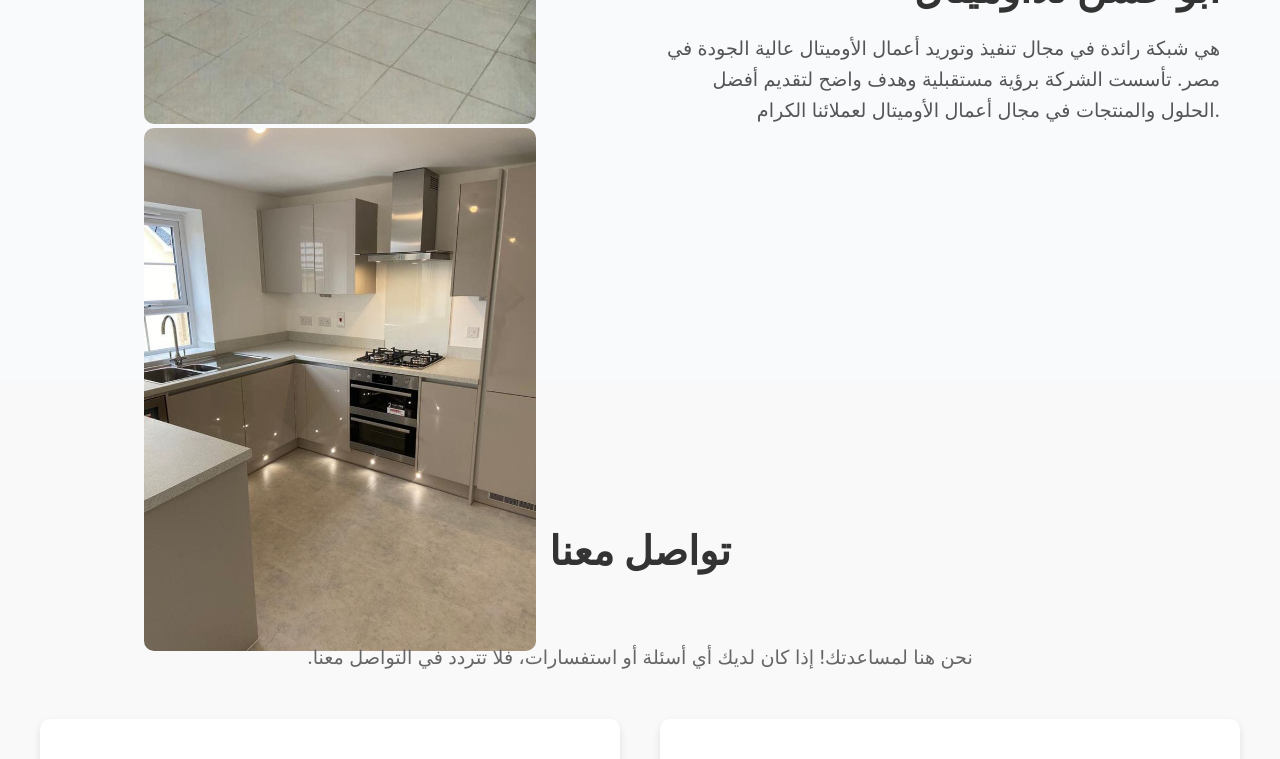
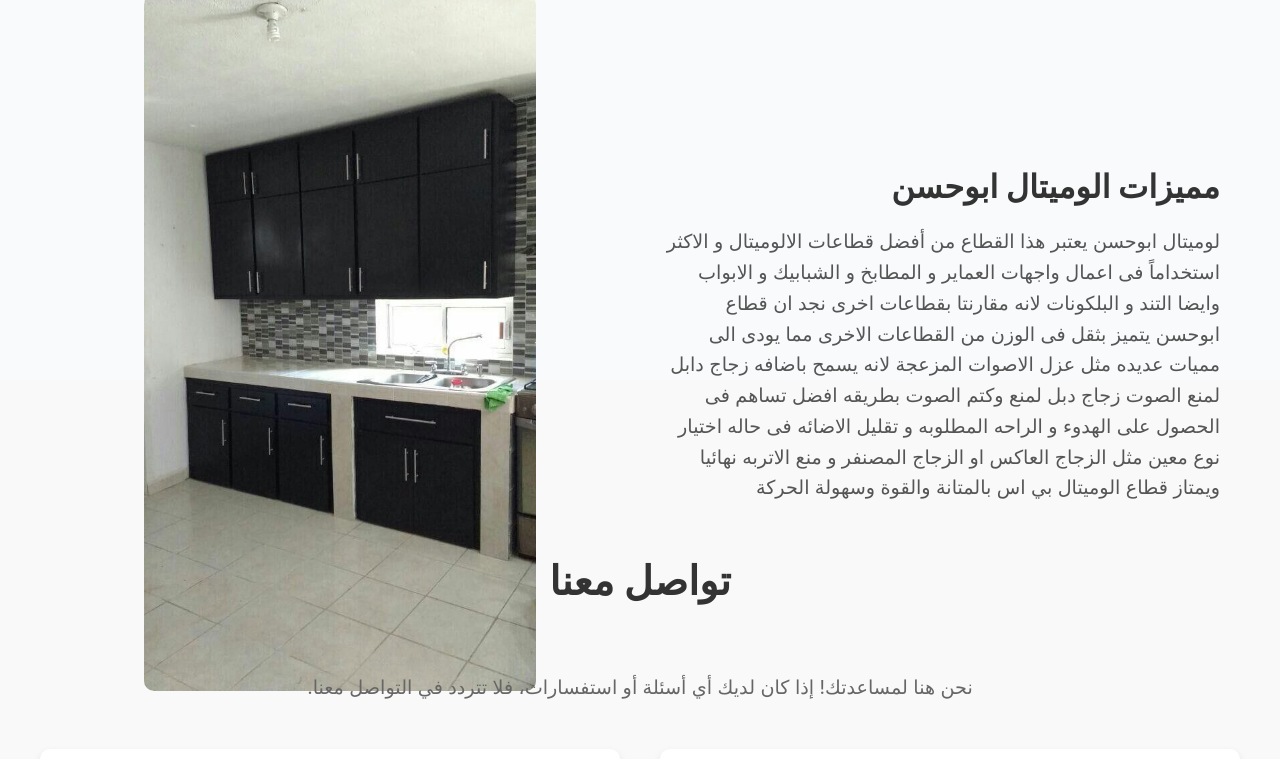
Before and after one commit to Belal-oo/Alumetal_portfolio, a React (Create React App) app in the folder abo_hassan/: page / in a window 1280 px wide. Shown: the part 2020-2779 px from the top of the page. Built offline with nearby package versions, Linux system fonts and the light colour scheme.

Commit message:
day3.2-B

```diff
--- a/abo_hassan/src/aboutUs.jsx
+++ b/abo_hassan/src/aboutUs.jsx
@@ -10,7 +10,6 @@ const AboutUs = () => {
       </MainHeader>
       <Content>
         <ImageContainer>
-          <Image src={photo} alt="" />
           <Image src={photo2} alt="" />
         </ImageContainer>
         <TextContainer>
@@ -19,6 +18,25 @@ const AboutUs = () => {
             هي شبكة رائدة في مجال تنفيذ وتوريد أعمال الأوميتال عالية الجودة في
             مصر. تأسست الشركة برؤية مستقبلية وهدف واضح لتقديم أفضل الحلول
             والمنتجات في مجال أعمال الأوميتال لعملائنا الكرام.
+          </Paragraph>
+        </TextContainer>
+      </Content>
+      <Content>
+        <ImageContainer>
+          <Image src={photo} alt="" />
+        </ImageContainer>
+        <TextContainer>
+          <Title>مميزات الوميتال ابوحسن </Title>
+          <Paragraph>
+            لوميتال ابوحسن يعتبر هذا القطاع من أفضل قطاعات الالوميتال و الاكثر
+            استخداماً فى اعمال واجهات العماير و المطابخ و الشبابيك و الابواب
+            وايضا التند و البلكونات لانه مقارنتا بقطاعات اخرى نجد ان قطاع ابوحسن
+            يتميز بثقل فى الوزن من القطاعات الاخرى مما يودى الى مميات عديده مثل
+            عزل الاصوات المزعجة لانه يسمح باضافه زجاج دابل لمنع الصوت زجاج دبل
+            لمنع وكتم الصوت بطريقه افضل تساهم فى الحصول على الهدوء و الراحه
+            المطلوبه و تقليل الاضائه فى حاله اختيار نوع معين مثل الزجاج العاكس
+            او الزجاج المصنفر و منع الاتربه نهائيا ويمتاز قطاع الوميتال بي اس
+            بالمتانة والقوة وسهولة الحركة
           </Paragraph>
         </TextContainer>
       </Content>
@@ -41,6 +59,7 @@ const Main = styled.div`
 const MainHeader = styled.div`
   text-align: center;
   margin-bottom: 40px;
+  padding: 20px;
 
   h1 {
     font-size: 3rem;
@@ -73,7 +92,7 @@ const TextContainer = styled.div`
 `;
 
 const Title = styled.h1`
-  font-size: 2.5rem;
+  font-size: 2rem;
   color: #333;
   margin-bottom: 20px;
 `;
@@ -82,5 +101,5 @@ const Paragraph = styled.p`
   font-size: 1.2rem;
   color: #555;
   line-height: 1.6;
-  margin-bottom: 20px;
+  margin-bottom: 40px;
 `;
--- a/abo_hassan/src/contactUS.jsx
+++ b/abo_hassan/src/contactUS.jsx
@@ -65,7 +65,7 @@ export default ContactUS;
 const Main = styled.div`
   height: 80vh;
 
-  padding: 70px 30px;
+  padding: 100px 30px;
   background-color: #f9f9f9;
   text-align: center;
   * {
```
